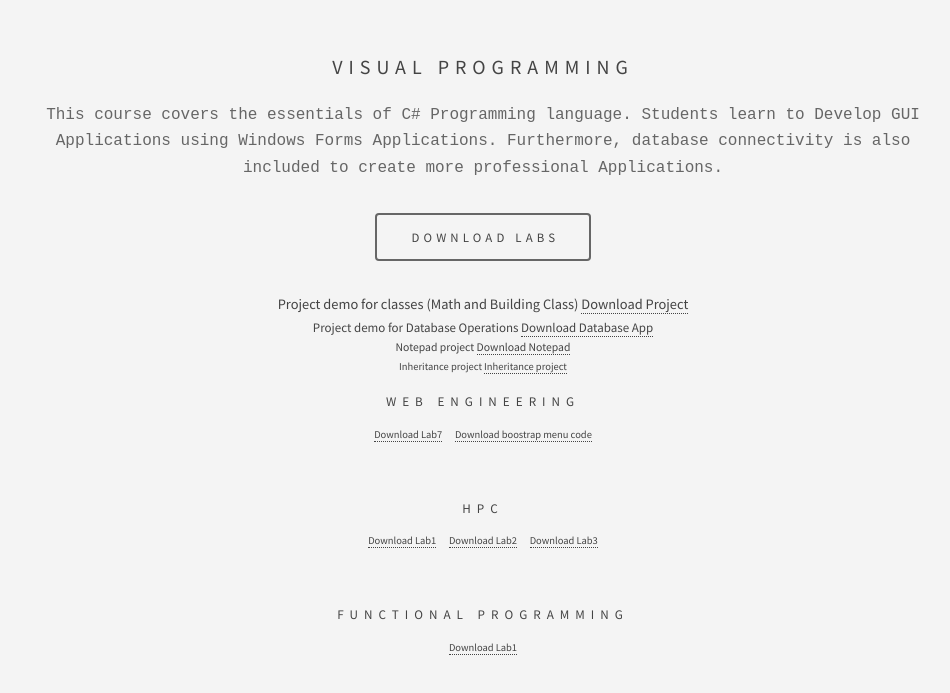
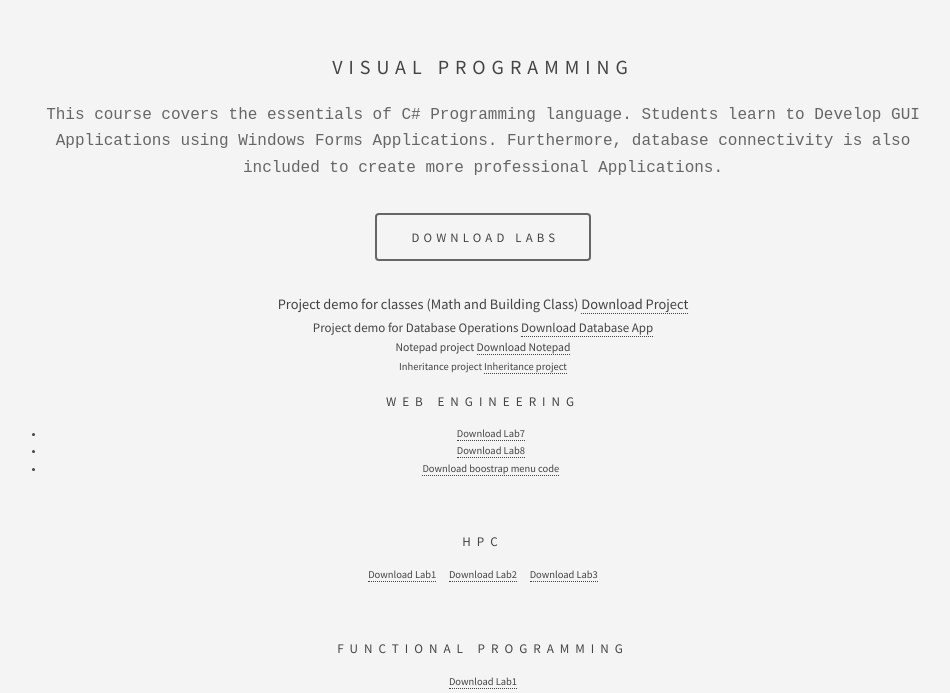
Before and after one commit to shanniz/shanniz.github.io, a plain HTML site: page courses/index.html in a window 1280 px wide. Shown: the part 108-801 px from the top of the page, without its empty margins (157-1107 px from the left). Drawn offline with Linux system fonts and the light colour scheme.

Commit message:
lab 8 added

```diff
--- a/courses/index.html
+++ b/courses/index.html
@@ -51,11 +51,15 @@
 					  <br> <br>
 
 						<h3>Web Engineering</h3>
-						<ul class="actions">
+						<ul >
 							<li><a href="webEngineering/LAB#07.doc"> Download Lab7 </a>
+							</li>
+							<li><a href="webEngineering/LAB#08Bootstrap.doc"> Download Lab8 </a>
 							</li>
 							<li><a href="webEngineering/bootstrap.html"> Download boostrap menu code </a>
 							</li>
+
+
 						</ul>
 						<br> <br>
 
```
Also changed, not shown: 1 other file.
